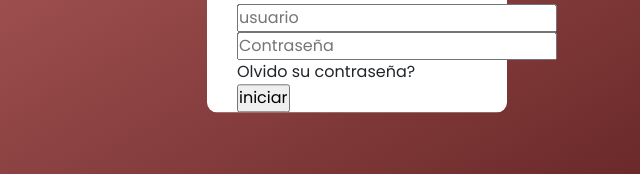
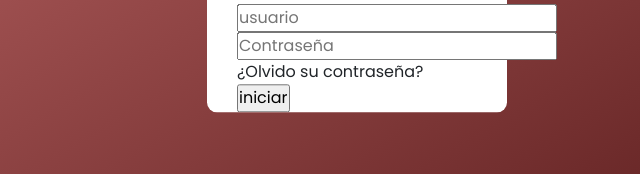
Before and after one commit to Gulileiva/Guli-deportivo2, a plain HTML site: page pages/iniciarsesion.html in a window 1280 px wide. Shown: the part 375-549 px from the top of the page, 283-923 px from the left. Drawn offline with nearby package versions, Linux system fonts and the light colour scheme.

Commit message:
first commit

```diff
--- a/pages/iniciarsesion.html
+++ b/pages/iniciarsesion.html
@@ -37,7 +37,7 @@
             <div class="contraseña">
                 <input type="password"required placeholder="Contraseña">
             </div>
-            <div class="recordar">Olvido su contraseña?</div>
+            <div class="recordar">¿Olvido su contraseña?</div>
             <input type="submit"value="iniciar">
             </form>
         </div>
```
